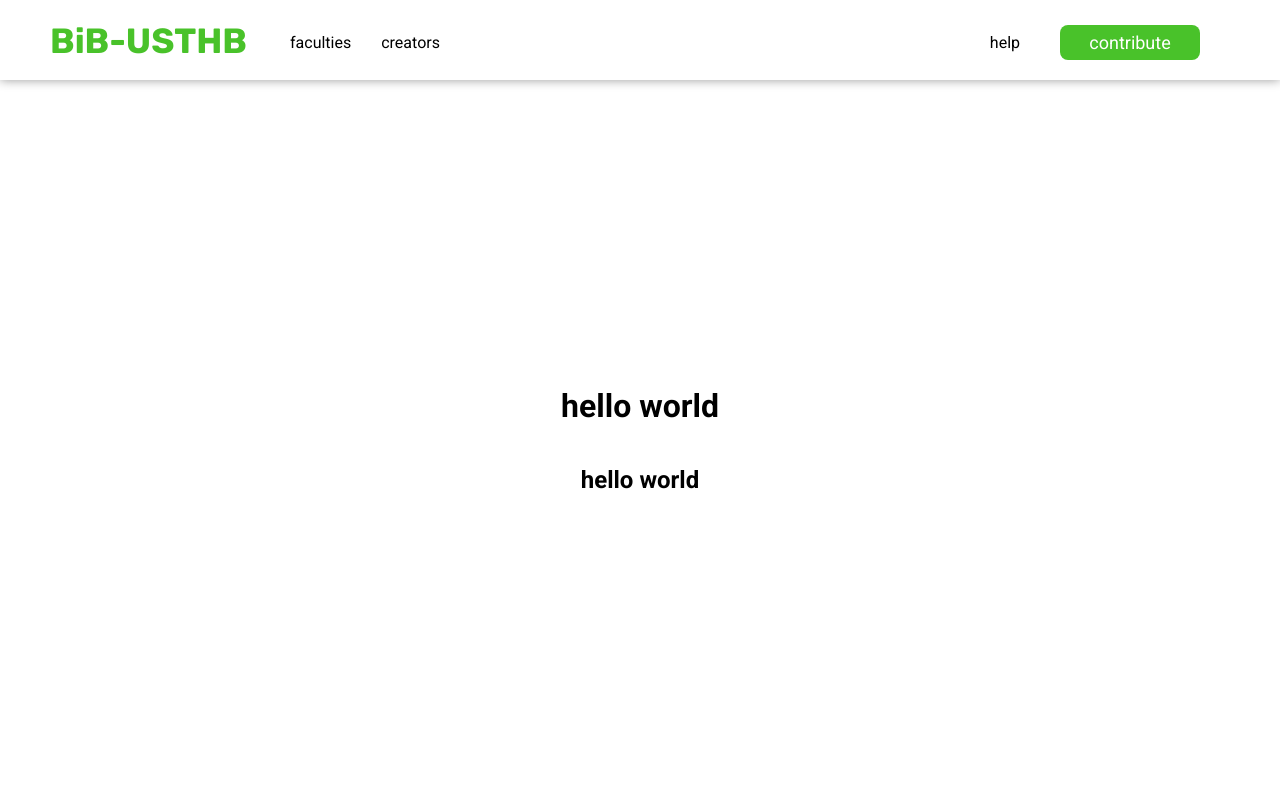
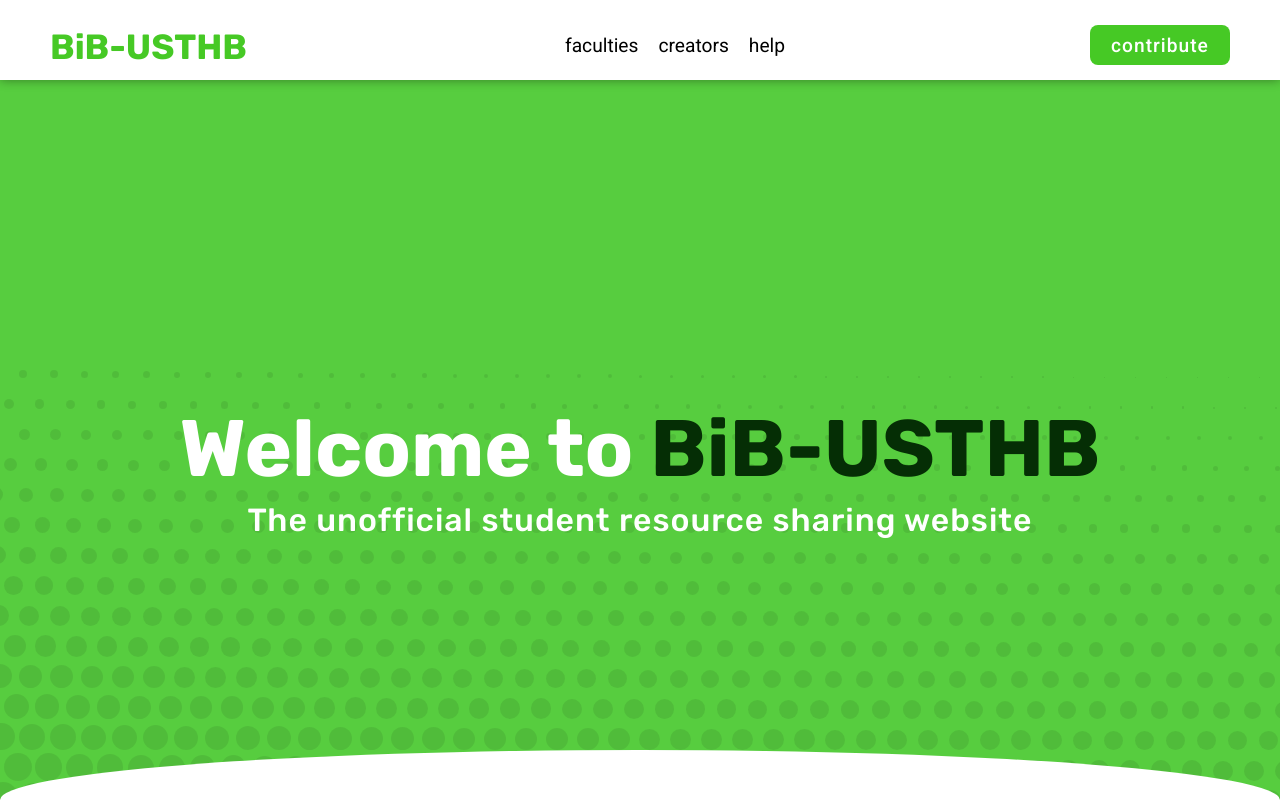
Before and after one commit to hexxt-git/bib-usthb, a SvelteKit app: page / in a window 1280 px wide. Shown: the top 802 px of the page. Built offline with nearby package versions, Linux system fonts and the light colour scheme; no server answers.

Commit message:
attempt 1 with dots

```diff
--- a/src/app.html
+++ b/src/app.html
@@ -19,7 +19,7 @@
 			box-sizing: border-box;
 			--nav-height: 80px;
 			--side-margin: 90px;
-			--barnd-green: #49c22a;
+			--brand-green: #46c925;
 			--off-white: #f4f5f3;
 			--off-off-white: #eeefee;
 			--super-strong-shadow: #0006 0px 0px 5px;
--- a/src/routes/+page.svelte
+++ b/src/routes/+page.svelte
@@ -96,7 +96,7 @@
     }
     h2{
         margin: 10px 0px 0px 20px;
-        text-decoration: var(--barnd-green) underline;
+        text-decoration: var(--brand-green) underline;
         user-select: none;
         cursor: pointer;
         width: fit-content;
@@ -189,7 +189,7 @@
         to{ opacity: 1; }
     }
     /*.module span, .semester span, .subject span{
-        color: var(--barnd-green);
+        color: var(--brand-green);
         text-decoration: underline;
     }*/
     .module:hover, .semester:hover, .subject:hover{
--- a/src/routes/Bubbles.svelte
+++ b/src/routes/Bubbles.svelte
@@ -7,7 +7,7 @@
     export let z_index = 0;
     export let flip_y = 0;
     let dot_size = (x, y) => {
-        return 16 - 0.9*x**0.5 - (-1)**flip_y * y*2;
+        return size - 0.9*x**0.5 - (-1)**flip_y * y*2;
     }
     //console.table({opacity, size, width, height, z_index});
 </script>
--- a/src/routes/Footer.svelte
+++ b/src/routes/Footer.svelte
@@ -2,7 +2,7 @@
     import Bubbles from "./Bubbles.svelte";
 </script>
 
-<footer>
+<footer id="footer">
     <!-- <Bubbles offset={5} flip_y={1} height={8} opacity={4}/> -->
     <div>
         made by <a href="https://9EED.github.io/" target="_blank"> Zeghdani Salah </a> and <a href="https://laindev.me/" target="_blank"> Aymen charfaoui </a>
@@ -28,7 +28,7 @@
         overflow: hidden;
     }
     footer a{
-        color: var(--barnd-green);
+        color: var(--brand-green);
         text-decoration: none;
     }
     footer a:hover{
--- a/src/routes/Nav.svelte
+++ b/src/routes/Nav.svelte
@@ -4,78 +4,73 @@
 
 <nav>
     <!-- <Bubbles z_index=-1 width={150} height={10} opacity=5 /> -->
-    <div id="nav-left">
-        <a id="nav-logo" href="/">BiB-USTHB</a>
-        <a class="nav-link" href="/#faculties-page" id="nav-faculties">faculties</a>
-        <a class="nav-link" href="/#footer" id="nav-creators">creators</a>
+    <a id="nav-logo" href="/">BiB-USTHB</a>
+    <div>
+    <a class="nav-link" href="/#faculties-page">faculties</a>
+    <a class="nav-link" href="/#footer">creators</a>
+    <a class="nav-link" href="/help">help</a>
     </div>
-    <div id="nav-right">
-        <a class="nav-link" href="/help" id="nav-creators">help</a>
-        <!--<input type="search" placeholder="search..." id="nav-search">-->
-        <a id="nav-contribute" href="/contribute">contribute</a>
-    </div>
+    <!--<input type="search" placeholder="search..." id="nav-search">-->
+    <a id="nav-contribute" href="/contribute">contribute</a>
 </nav>
 
 <style>
     nav{
         z-index: 1;
         position: sticky;
-        top: 0px;
-        left: 0px;
-        padding-top: 5px;
+        top: 0;
         height: var(--nav-height);
-        width: calc(100vw -9px);
+        width: 100%;
         display: flex;
         justify-content: space-between;
+        align-items: center;
+        padding: 10px 50px 0 50px;
         background-color: white;
         box-shadow: var(--strong-shadow);
         overflow: hidden;
     }
-    #nav-left{
+    div{
         display: flex;
-        align-items: center;
-        gap: 30px;
-        padding-left: 50px;
+        justify-content: center;
+        gap: 20px;
     }
-    #nav-right{
-        display: flex;
-        align-items: center;
-        gap: 40px;
-        padding-right: 80px;
+    .nav-link{
+        cursor: pointer;
+        text-decoration: none;
+        color: black;
+        font-size: 1.2rem;
+        text-decoration: transparent underline 1px;
+        transition: text-decoration 130ms ease-in-out;
+    }
+    .nav-link:hover{
+        text-decoration: black underline 2px;
     }
     #nav-logo{
         min-width: 210px;
-        color: var(--barnd-green);
+        color: var(--brand-green);
         font-family: 'Rubik';
         font-weight: 700;
         font-size: 35px;
         user-select: none;
         cursor: pointer;
-        transition: text-shadow 200ms ease-in-out;
         text-decoration: none;
-        transform: translateY(-2px);
-    }
-    #nav-logo:hover{
-        text-shadow: var(--weak-glow);
+        padding-top: 3px;
     }
     #nav-contribute{
         color: white;
-        background-color: var(--barnd-green);
+        background-color: var(--brand-green);
         width: 140px;
-        height: 35px;
+        height: 40px;
         display: flex;
         justify-content: center;
         align-items: center;
         border-radius: 8px;
         user-select: none;
         cursor: pointer;
-        transition: box-shadow 200ms ease-in-out;
         text-decoration: none;
-        flex-shrink: 1;
-        font-size: 18px;
-    }
-    #nav-contribute:hover{
-        box-shadow: var(--strong-glow);
+        font-weight: 500;
+        font-size: 1.2rem;
+        letter-spacing: 1px;
     }
     /*#nav-search{
         width: 150px;
@@ -89,31 +84,15 @@
         -moz-border-radius: 8px;
         -ms-border-radius: 8px;
         -o-border-radius: 8px;
-        color: var(--barnd-green-darker);
+        color: var(--brand-green-darker);
         font-family: 'Rubik';
         font-size: 15px;
         font-weight: 500;
         flex-shrink: 1;
     }*/
-    .nav-link{
-        cursor: pointer;
-        text-decoration: none;
-        color: black;
-    }
-    .nav-link:hover{
-        text-decoration: underline;
-    }
-    @media (max-width: 700px), (orientation: portrait) {
-        #nav-faculties, #nav-creators/*, #nav-search*/{
+    @media (max-width: 70px), (orientation: portrait) {
+        div{
             display: none;
         }
     }
-    @media (max-width: 500px) {
-        nav{
-            justify-content: space-evenly;
-        }
-        #nav-left, #nav-right{
-            padding: 0px;
-        }
-    }
 </style>
--- a/src/routes/Welcome.svelte
+++ b/src/routes/Welcome.svelte
@@ -1,14 +1,43 @@
+<script>
+    let opacity = 8;
+    let size = 30;
+    let offset = 1;
+    let width = 80;
+    let height = 15;
+    let flip_y = 0;
+    let dot_size = (x, y) => {
+        return size - 0.9*x**0.6 - (-1)**flip_y * y*1.5;
+    }
+</script>
 <main>
+    <div id="bubbles">
+        {#each new Array(width).fill(0).map((_,i)=>i) as x}
+        {#each new Array(height).fill(0).map((_,i)=>i) as y}
+        <div style="
+            background-color: hsla(0, 0%, 0%, {opacity}%);
+            width: {dot_size(x, y)}px;
+            height: {dot_size(x, y)}px;
+            position: absolute;
+            bottom: {y*(size+offset)-12}px;
+            left: {x*(size+offset)+(y%2)*(size+offset)/2-12}px;
+            border-radius: 100%;
+        "></div>
+        {/each}
+        {/each}
+    </div>
     <div id="text-container">
-        <h1>hello world</h1>
-        <h2>hello world</h2>
+        <h1>Welcome to <span>BiB-USTHB</span></h1>
+        <h2>The unofficial student resource sharing website</h2>
     </div>
+    <div id="closing-arc"></div>
 </main>
 
 <style>
     main{
         height: calc(100vh - var(--nav-height));
         position: relative;
+        background-color: #57cd3f;
+        overflow: hidden;
     }
     #text-container{
         position: absolute;
@@ -20,5 +49,33 @@
         justify-content: center;
         align-items: center;
         flex-direction: column;
+        gap: 5px;
+        padding-top: 60px;
+    }
+    h1{
+        color: white;
+        margin: 0;
+        font-family: 'Rubik', sans-serif;
+        font-size: 5rem;
+        font-weight: 700;
+    }
+    h1 span{
+        color: #052e05;
+    }
+    h2{
+        color: white;
+        margin: 0;
+        font-family: 'Rubik', sans-serif;
+        font-size: 2rem;
+        font-weight: 500;
+        letter-spacing: 1px;
+    }
+    #closing-arc{
+        background: white;
+        position: absolute;
+        bottom: -50px;
+        width: 100%;
+        height: 100px;
+        border-radius: 50% 50% 0 0;
     }
 </style>
--- a/src/routes/contribute/+page.svelte
+++ b/src/routes/contribute/+page.svelte
@@ -160,7 +160,7 @@
     h1 {
         margin: 20px 0 10px 0;
         color: #111;
-        text-decoration: underline var(--barnd-green);
+        text-decoration: underline var(--brand-green);
         font-family: 'Rubik', sans-serif;
         user-select: none;
         cursor: pointer;
@@ -168,7 +168,7 @@
     h2 {
         margin: 40px 0 10px 0;
         color: #111;
-        text-decoration: underline var(--barnd-green);
+        text-decoration: underline var(--brand-green);
         font-family: 'Rubik', sans-serif;
         user-select: none;
         cursor: pointer;
@@ -208,7 +208,7 @@
     }
     .text-input input, .email-input input{
         border: none;
-        border-bottom: 2px solid var(--barnd-green);
+        border-bottom: 2px solid var(--brand-green);
         font-family: 'roboto', sans-serif;
         font-size: 16px;
         padding: 5px 5px 0 10px;
@@ -313,7 +313,7 @@
         align-items: center;
         justify-content: center;
         font-size: 35px;
-        color: var(--barnd-green);
+        color: var(--brand-green);
         cursor: pointer;
         user-select: none;
         transition: font-size 0.1s ease-in-out;
@@ -340,7 +340,7 @@
         margin-left: auto;
         display: block;
         transition: 0.3s ease-in-out;
-        background-color: var(--barnd-green);
+        background-color: var(--brand-green);
     }
     button[type="submit"]:hover{
         filter: contrast(1.2);
```
